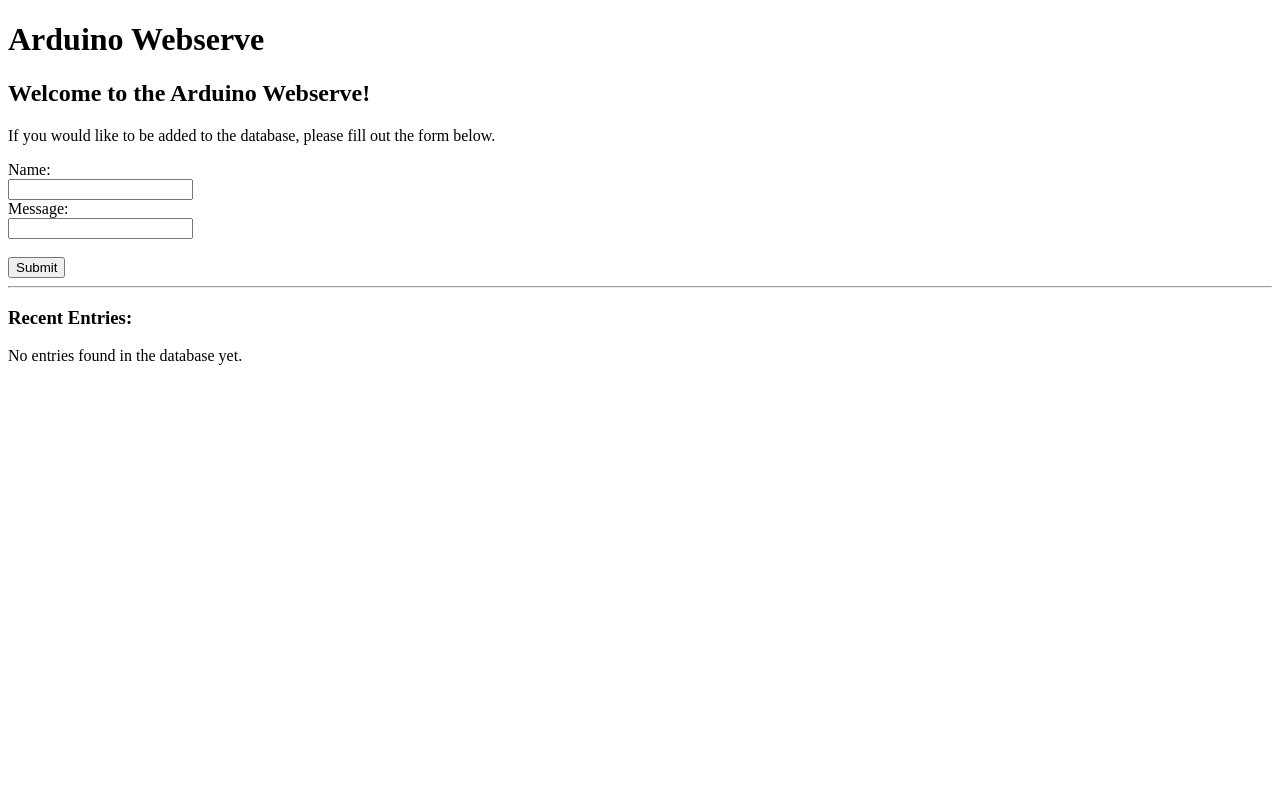
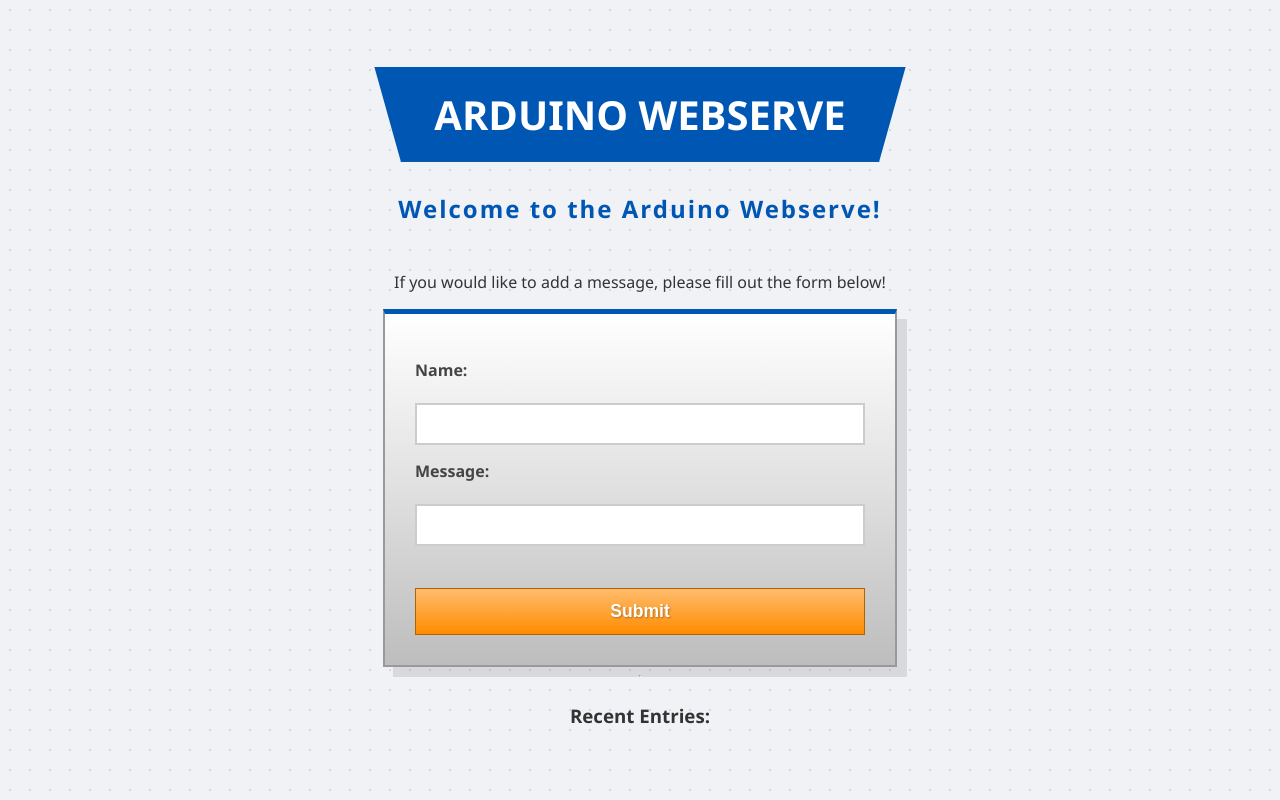
Before and after one commit to Real-Mr-Wolford/Arduino-WebServe, a Flask app: page /register in a window 1280 px wide. Run offline with Flask 3, Linux system fonts and the light colour scheme.

Commit message:
Update register.html with styling and message display

```diff
--- a/Arduino Webserve/app/templates/register.html
+++ b/Arduino Webserve/app/templates/register.html
@@ -4,11 +4,12 @@
     <meta charset="UTF-8">
     <meta name="viewport" content="width=device-width, initial-scale=1.0">
     <title>Arduino Webserve</title>
+    <link rel="stylesheet" href="{{ url_for('static', filename='style.css') }}">
 </head>
 <body>
     <h1 class="title">Arduino Webserve</h1>
     <h2 class="subtitle">Welcome to the Arduino Webserve!</h2>
-    <p class="paragraph">If you would like to be added to the database, please fill out the form below.</p>
+    <p class="paragraph">If you would like to add a message, please fill out the form below!</p>
 
     <form action="{{ url_for('main.register') }}" method="POST">
         <label for="name">Name:</label><br>
@@ -21,14 +22,16 @@
     </form>
 
     <hr> <h3>Recent Entries:</h3>
+   <div class="logs">
+
     {% for entry in messages %}
-    <div class="message-box" style="border: 1px solid #ccc; margin: 10px; padding: 10px;">
-        <strong>{{ entry.name }}</strong>
-        <p>Message: {{ entry.message }}</p>
+    <div class="message-box" data-id="{{ loop.index }}">
+        <strong>User: {{ entry.name }}</strong>
+        <br>
+        <p>> {{ entry.message or "No Message Provided" }}</p>
     </div>
-    {% else %}
-    <p>No entries found in the database yet.</p>
     {% endfor %}
+</div>
 
 </body>
 </html>
```
